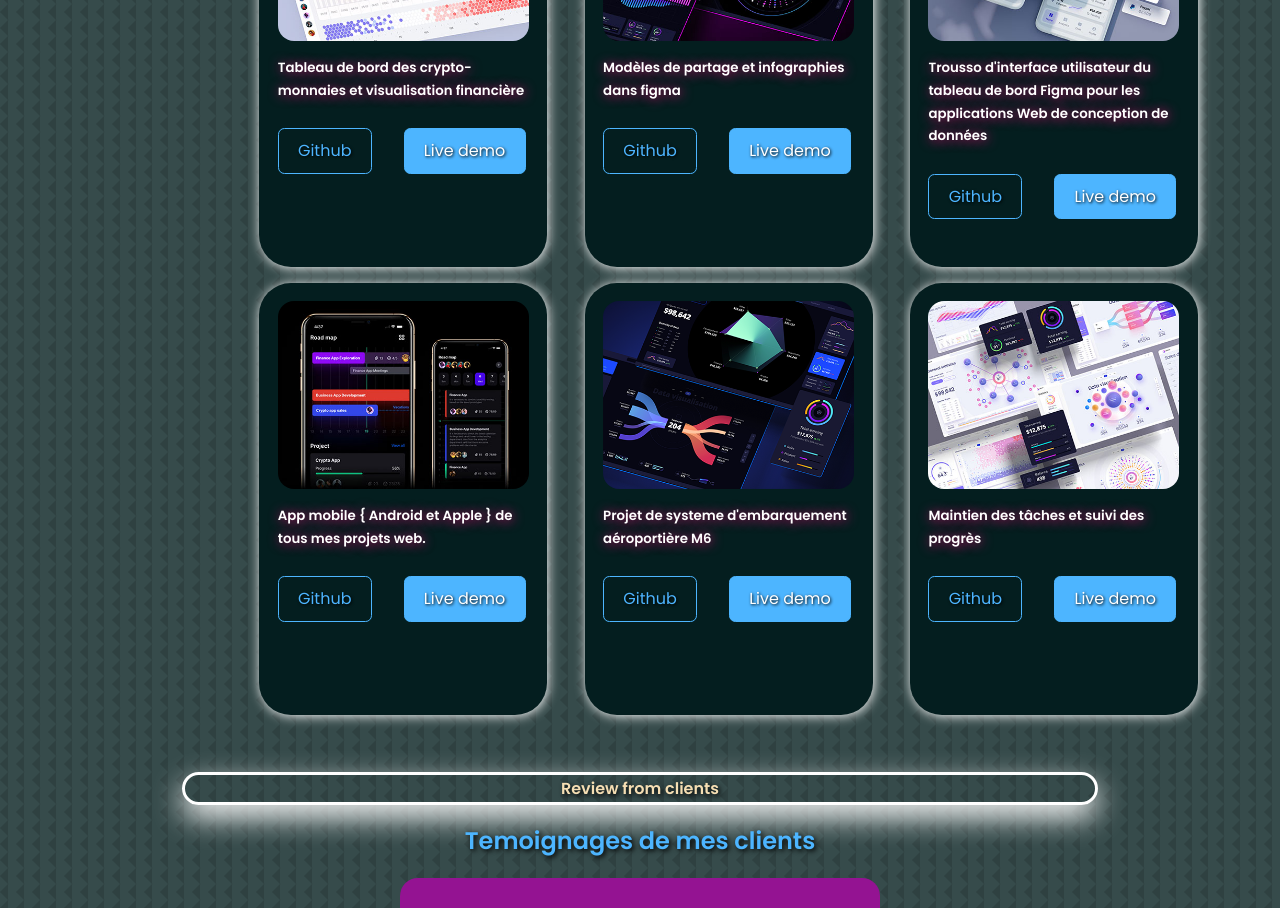
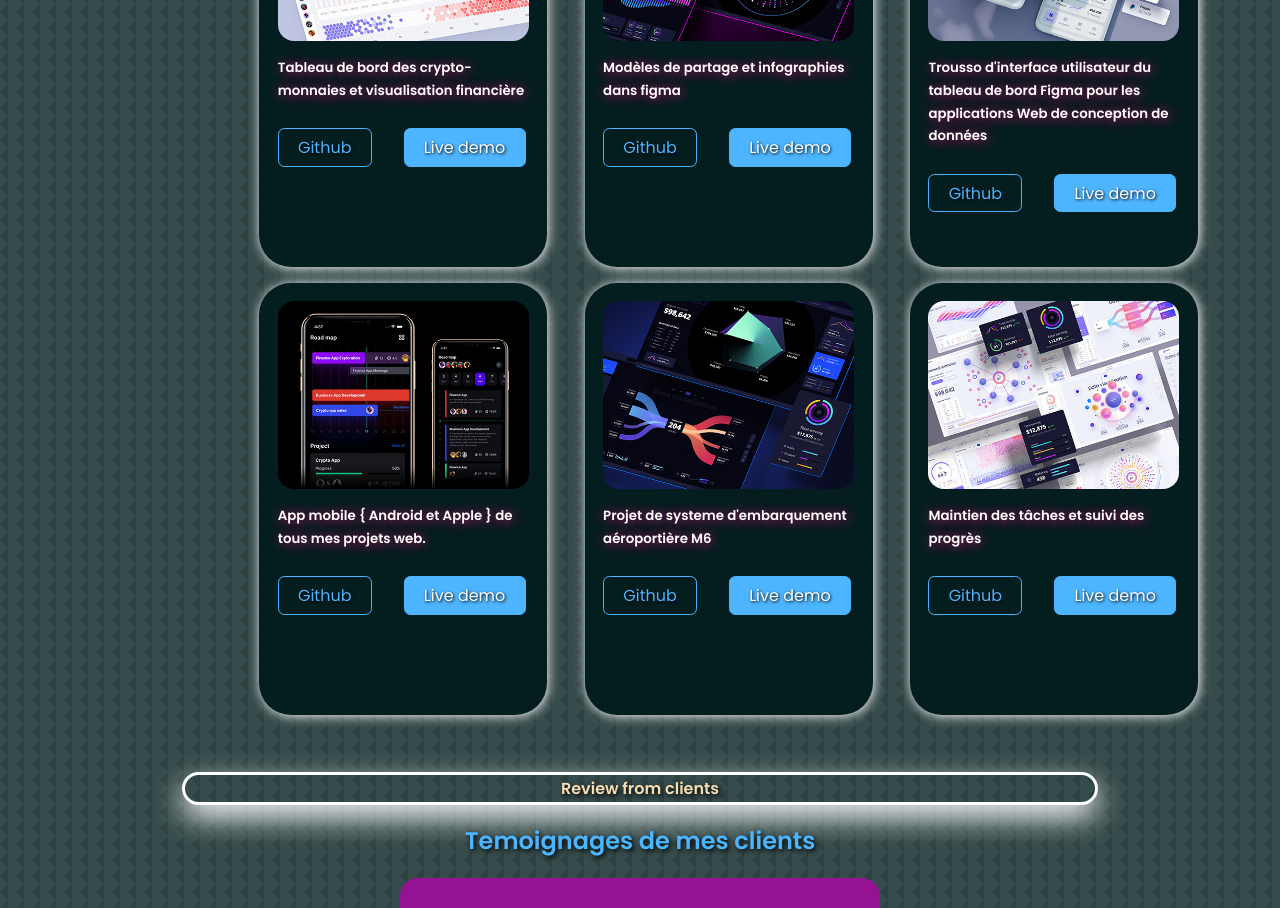
Before and after one commit to Mouhamed1003/keenprogrammer.com, a React (Create React App) app: page / in a window 1280 px wide. Shown: the part 3740-4648 px from the top of the page. Built offline with nearby package versions, Linux system fonts and the light colour scheme.

Commit message:
Update portfolio.css

```diff
--- a/src/components/portfolio/portfolio.css
+++ b/src/components/portfolio/portfolio.css
@@ -52,8 +52,8 @@
     margin-bottom: 0.1rem;
 }
 .portfolio_item-cta a {
-    padding-top: 0.5rem;
-    padding-bottom:  0.5rem;
+    padding-top: 0.3rem;
+    padding-bottom:  0.3rem;
 }
 /*@ ============== LES MEDIAS QUERYS " Medium device "((( Les Respensives a moyenne taille: tablette ))) ================ */
 @media screen and (max-width: 1024px) {
```
